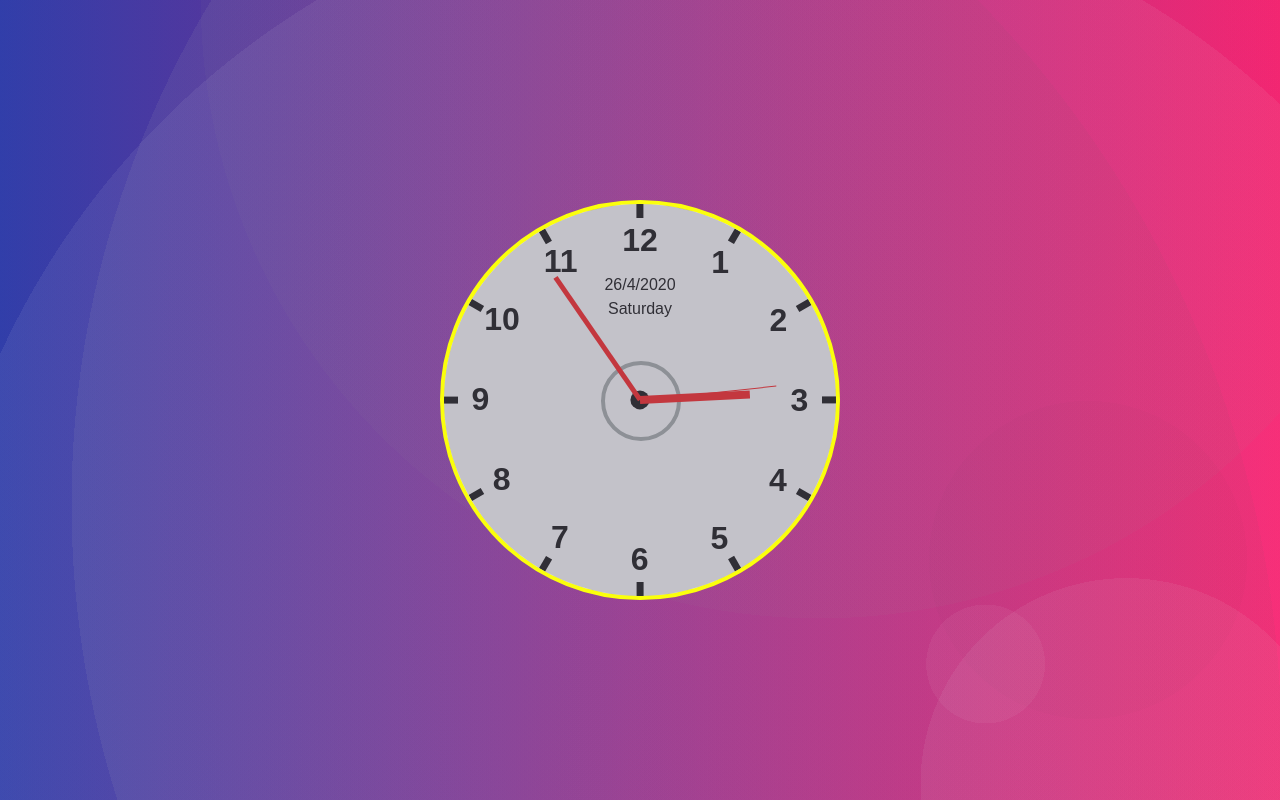
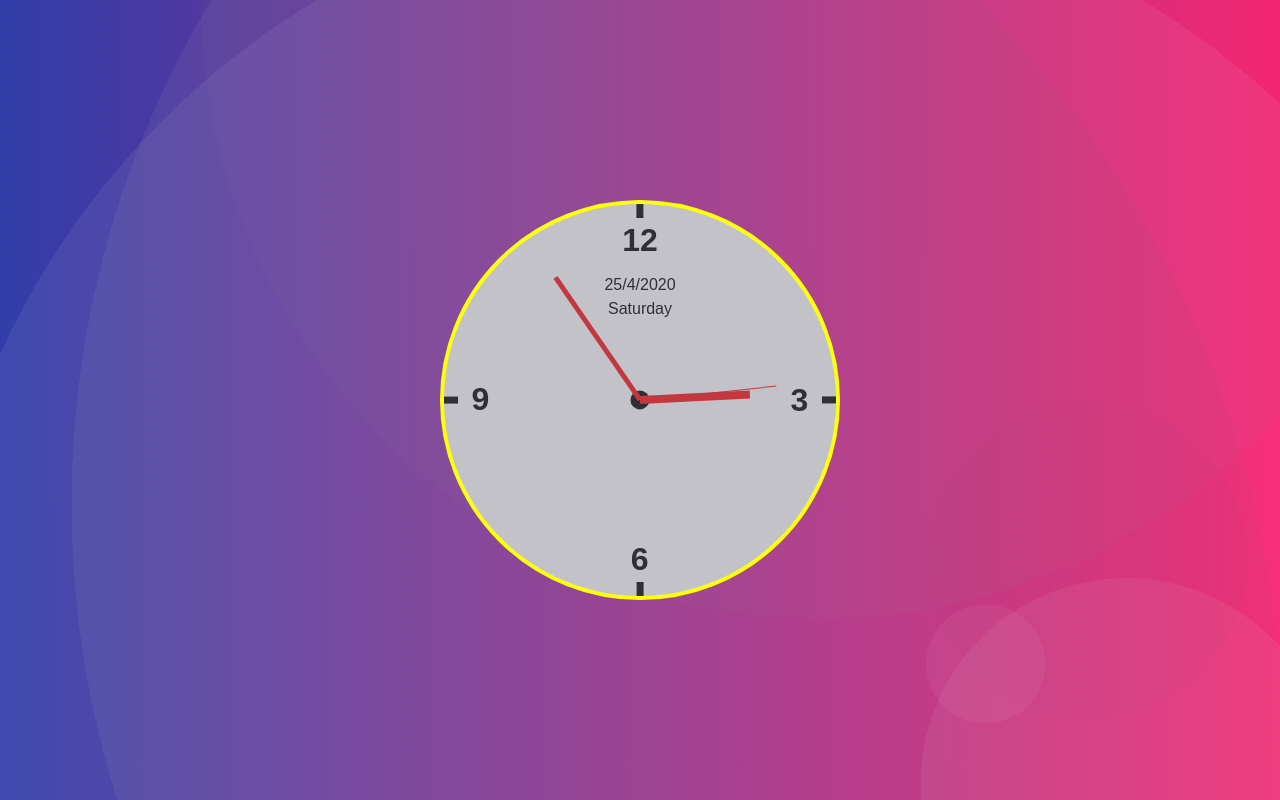
Before and after one commit to rounakbhowmick/analog-clock, a plain HTML site: page index.html in a window 1280 px wide. Drawn offline with Linux system fonts and the light colour scheme.

Commit message:
back to previous commit design

```diff
--- a/app.js
+++ b/app.js
@@ -3,11 +3,16 @@ const mindivision = document.getElementById('min');
 const hourdivision = document.getElementById('hour');
 
 let sound = document.getElementById("myaudio");
-
+/*window.addEventListener(() => {
+    sound.currentTime = 0;
+    sound.autoplay;
+    sound.loop = true;
+    console.log(sound.currentTime);
+});*/
 //Date
 
 const d = new Date();
-const date = d.getUTCDate() + 1;
+const date = d.getUTCDate();
 const month = d.getUTCMonth() + 1;
 const year = d.getUTCFullYear();
 
--- a/index.html
+++ b/index.html
@@ -22,43 +22,23 @@
 
         <div id="mydate"></div>
         <div id="myweekday"></div>
-        <div class="num num1">
-            <div>1</div>
-        </div>
-        <div class="num num2">
-            <div>2</div>
-        </div>
+
         <div class="num num3">
             <div>3</div>
         </div>
-        <div class="num num4">
-            <div>4</div>
-        </div>
-        <div class="num num5">
-            <div>5</div>
-        </div>
+
         <div class="num num6">
             <div>6</div>
         </div>
-        <div class="num num7">
-            <div>7</div>
-        </div>
-        <div class="num num8">
-            <div>8</div>
-        </div>
+
         <div class="num num9">
             <div>9</div>
         </div>
-        <div class="num num10">
-            <div>10</div>
-        </div>
-        <div class="num num11">
-            <div>11</div>
-        </div>
+
         <div class="num num12">
             <div>12</div>
         </div>
-        <div class="smallcircle"></div>
+
         <div class="hand" id="sec">
             <div class="sec"></div>
         </div>
--- a/styles.css
+++ b/styles.css
@@ -85,19 +85,6 @@ body {
 
 }
 
-.smallcircle {
-    position: absolute;
-    top: 40%;
-    left: 40%;
-    margin: auto;
-
-    width: 5rem;
-    height: 5rem;
-    border-radius: 5.625rem;
-    border: 0.3rem solid rgb(161, 168, 166);
-}
-
-
 .num {
     position: absolute;
     width: 100%;
@@ -111,21 +98,6 @@ body {
 }
 
 /*Number Spacing*/
-.num1 {
-    transform: rotate(30deg);
-}
-
-.num1 div {
-    transform: rotate(-30deg);
-}
-
-.num2 {
-    transform: rotate(60deg);
-}
-
-.num2 div {
-    transform: rotate(-60deg);
-}
 
 .num3 {
     transform: rotate(90deg);
@@ -133,22 +105,6 @@ body {
 
 .num3 div {
     transform: rotate(-90deg);
-}
-
-.num4 {
-    transform: rotate(120deg);
-}
-
-.num4 div {
-    transform: rotate(-120deg);
-}
-
-.num5 {
-    transform: rotate(150deg);
-}
-
-.num5 div {
-    transform: rotate(-150deg);
 }
 
 .num6 {
@@ -159,44 +115,12 @@ body {
     transform: rotate(-180deg);
 }
 
-.num7 {
-    transform: rotate(210deg);
-}
-
-.num7 div {
-    transform: rotate(-210deg);
-}
-
-.num8 {
-    transform: rotate(240deg);
-}
-
-.num8 div {
-    transform: rotate(-240deg);
-}
-
 .num9 {
     transform: rotate(270deg);
 }
 
 .num9 div {
     transform: rotate(-270deg);
-}
-
-.num10 {
-    transform: rotate(300deg);
-}
-
-.num10 div {
-    transform: rotate(-300deg);
-}
-
-.num11 {
-    transform: rotate(330deg);
-}
-
-.num11 div {
-    transform: rotate(-330deg);
 }
 
 /*Small bars*/
```
